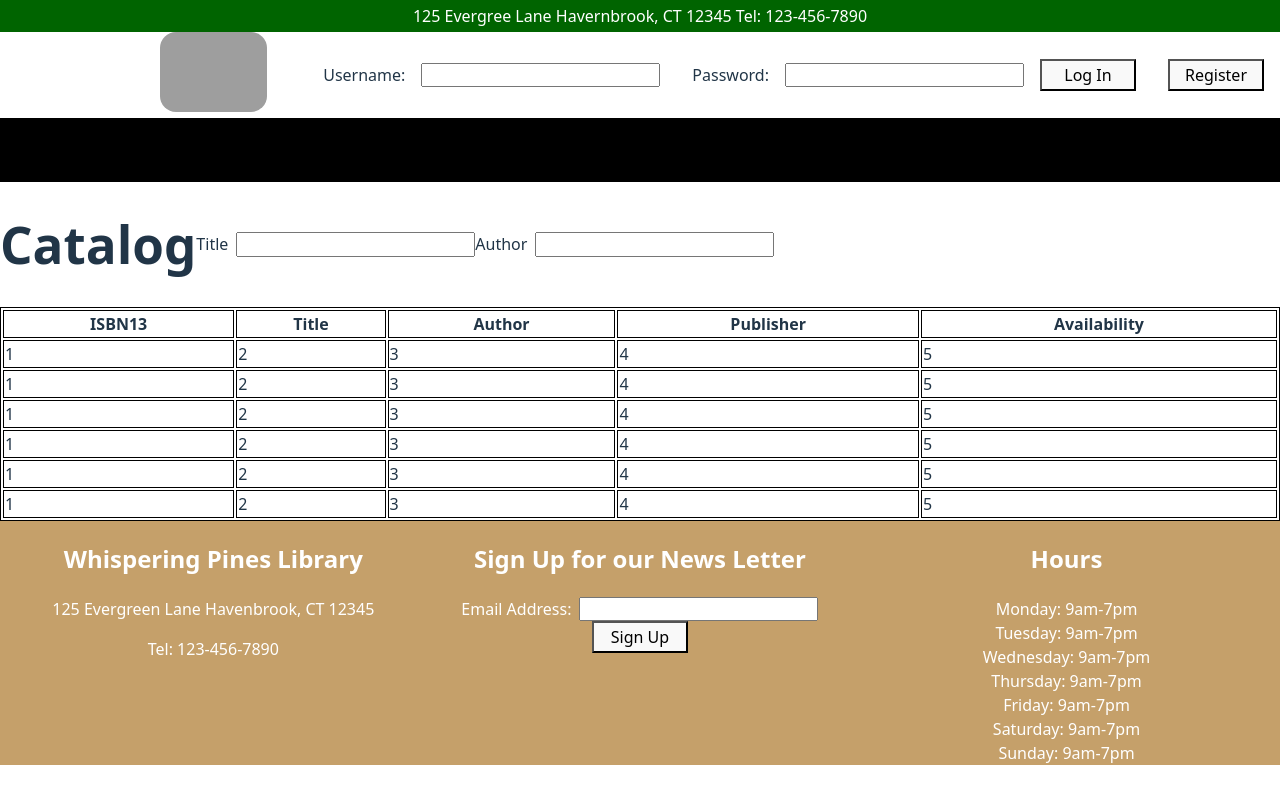
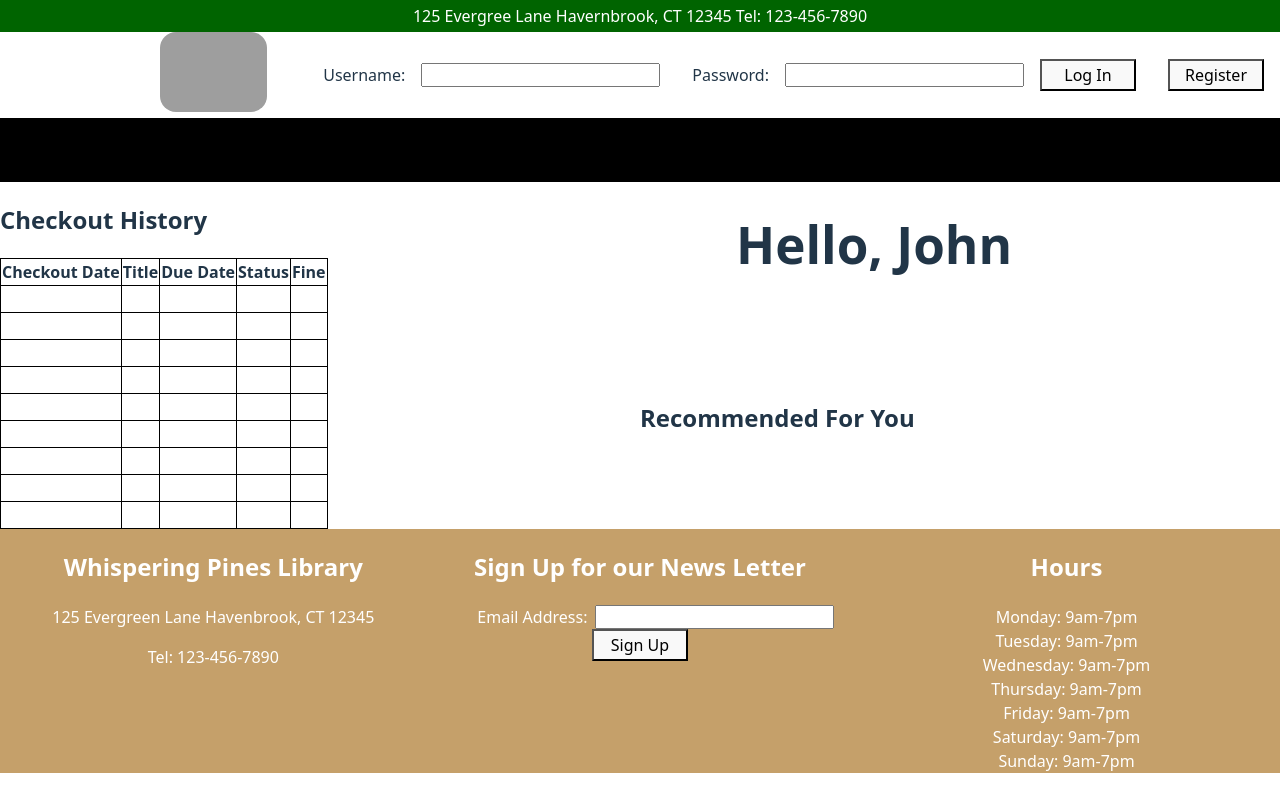
Before and after one commit to mquigs00/WhisperingPines, a React (Vite) app in the folder WhisperingPinesApplication/client/: page / in a window 1280 px wide. Built offline with nearby package versions, Linux system fonts and the light colour scheme; grey boxes are pictures that could not be loaded.

Commit message:
Continuing MVP of front-end

```diff
--- a/WhisperingPinesApplication/client/src/App.jsx
+++ b/WhisperingPinesApplication/client/src/App.jsx
@@ -3,13 +3,14 @@ import Footer from './components/Footer.jsx';
 import Home from './components/Home.jsx';
 import Account from './components/Account.jsx';
 import Catalog from './components/Catalog.jsx';
+import BookPage from './components/BookPage.jsx';
 
 function App() {
   return (
     <div className="app">
       <Header></Header>
       <main>
-        <Catalog></Catalog>
+        <Account></Account>
       </main>
       <Footer></Footer>
     </div>
--- a/WhisperingPinesApplication/client/src/components/Account.jsx
+++ b/WhisperingPinesApplication/client/src/components/Account.jsx
@@ -1,59 +1,99 @@
-import AccountCSS from './Account.module.css';
+import AccountCSS from "./Account.module.css";
 
 const Account = () => {
+    const user = {
+        id: 1,
+        first_name: "John",
+        last_name: "Doe"
+    }
+
     return (
-        <div>
-            <h1>Account</h1>
-            <h2>Already a member?</h2>
-            <form className={AccountCSS.formcontainer} action="">
-                <div>
-                    <label htmlFor="">Username:</label>
-                    <input className={AccountCSS.account_input} type="text" />
-                </div>
-                <div>
-                    <label htmlFor="">Password:</label>
-                    <input className={AccountCSS.account_input} type="text" />
-                </div>
-                <button type='submit'>Login</button>
-                <button type='reset'>Clear</button>
-            </form>
-            <h2>Register</h2>
-            <form className={AccountCSS.formcontainer} action="">
-                <div>
-                    <label htmlFor="">First Name:</label>
-                    <input className={AccountCSS.account_input} type="text" />
-                </div>
-                <div>
-                    <label htmlFor="">Middle Name:</label>
-                    <input className={AccountCSS.account_input} type="text" />
-                </div>
-                <div>
-                    <label htmlFor="">Last Name:</label>
-                    <input className={AccountCSS.account_input} type="text" />
-                </div>
-                <div>
-                    <label htmlFor="">Date of Birth:</label>
-                    <input className={AccountCSS.account_input} type="text" />
-                </div>
-                <div>
-                    <label htmlFor="">Phone Number:</label>
-                    <input className={AccountCSS.account_input} type="text" />
-                </div>
-                <div>
-                    <label htmlFor="">Email Address:</label>
-                    <input className={AccountCSS.account_input} type="text" />
-                </div>
-                <div>
-                    <label htmlFor="">Password:</label>
-                    <input className={AccountCSS.account_input} type="text" />
-                </div>
-                <div>
-                    <label htmlFor="">Password:</label>
-                    <input className={AccountCSS.account_input} type="text" />
-                </div>
-                <button type='submit'>Register</button>
-                <button type='reset'>Clear</button>
-            </form>
+        <div className={AccountCSS.account_grid}>
+            <section className={AccountCSS.welcome}>
+                <h1>Hello, {user.first_name}</h1>
+            </section>
+            <section className={AccountCSS.checkout_history}>
+                <h2>Checkout History</h2>
+                <table>
+                    <thead>
+                        <tr>
+                            <th className={AccountCSS.table_cell}>Checkout Date</th>
+                            <th className={AccountCSS.table_cell}>Title</th>
+                            <th className={AccountCSS.table_cell}>Due Date</th>
+                            <th className={AccountCSS.table_cell}>Status</th>
+                            <th className={AccountCSS.table_cell}>Fine</th>
+                        </tr>
+                    </thead>
+                    <tbody>
+                        <tr>
+                            <td className={AccountCSS.table_cell}></td>
+                            <td className={AccountCSS.table_cell}></td>
+                            <td className={AccountCSS.table_cell}></td>
+                            <td className={AccountCSS.table_cell}></td>
+                            <td className={AccountCSS.table_cell}></td>
+                        </tr>
+                        <tr>
+                            <td className={AccountCSS.table_cell}></td>
+                            <td className={AccountCSS.table_cell}></td>
+                            <td className={AccountCSS.table_cell}></td>
+                            <td className={AccountCSS.table_cell}></td>
+                            <td className={AccountCSS.table_cell}></td>
+                        </tr>
+                        <tr>
+                            <td className={AccountCSS.table_cell}></td>
+                            <td className={AccountCSS.table_cell}></td>
+                            <td className={AccountCSS.table_cell}></td>
+                            <td className={AccountCSS.table_cell}></td>
+                            <td className={AccountCSS.table_cell}></td>
+                        </tr>
+                        <tr>
+                            <td className={AccountCSS.table_cell}></td>
+                            <td className={AccountCSS.table_cell}></td>
+                            <td className={AccountCSS.table_cell}></td>
+                            <td className={AccountCSS.table_cell}></td>
+                            <td className={AccountCSS.table_cell}></td>
+                        </tr>
+                        <tr>
+                            <td className={AccountCSS.table_cell}></td>
+                            <td className={AccountCSS.table_cell}></td>
+                            <td className={AccountCSS.table_cell}></td>
+                            <td className={AccountCSS.table_cell}></td>
+                            <td className={AccountCSS.table_cell}></td>
+                        </tr>
+                        <tr>
+                            <td className={AccountCSS.table_cell}></td>
+                            <td className={AccountCSS.table_cell}></td>
+                            <td className={AccountCSS.table_cell}></td>
+                            <td className={AccountCSS.table_cell}></td>
+                            <td className={AccountCSS.table_cell}></td>
+                        </tr>
+                        <tr>
+                            <td className={AccountCSS.table_cell}></td>
+                            <td className={AccountCSS.table_cell}></td>
+                            <td className={AccountCSS.table_cell}></td>
+                            <td className={AccountCSS.table_cell}></td>
+                            <td className={AccountCSS.table_cell}></td>
+                        </tr>
+                        <tr>
+                            <td className={AccountCSS.table_cell}></td>
+                            <td className={AccountCSS.table_cell}></td>
+                            <td className={AccountCSS.table_cell}></td>
+                            <td className={AccountCSS.table_cell}></td>
+                            <td className={AccountCSS.table_cell}></td>
+                        </tr>
+                        <tr>
+                            <td className={AccountCSS.table_cell}></td>
+                            <td className={AccountCSS.table_cell}></td>
+                            <td className={AccountCSS.table_cell}></td>
+                            <td className={AccountCSS.table_cell}></td>
+                            <td className={AccountCSS.table_cell}></td>
+                        </tr>
+                    </tbody>
+                </table>
+            </section>
+            <section>
+                <h2>Recommended For You</h2>
+            </section>
         </div>
     )
 }
--- a/WhisperingPinesApplication/client/src/components/Account.module.css
+++ b/WhisperingPinesApplication/client/src/components/Account.module.css
@@ -1,3 +1,18 @@
-.account_input {
-    margin-bottom: 1rem;
+.account_grid {
+    display: grid;
+    grid-template-columns: 1fr 1fr;
+    grid-template-rows: auto auto;
 }
+
+.welcome {
+    padding-left: 6rem;
+    box-sizing: border-box;
+}
+
+.checkout_history {
+    grid-row: 1 / span 2;
+}
+
+.table_cell {
+    height: 1.5rem;
+}
--- /dev/null
+++ b/WhisperingPinesApplication/client/src/components/BookPage.jsx
@@ -0,0 +1,41 @@
+import BookPageCSS from './BookPage.module.css';
+
+const BookPage = () => {
+    const book = {
+        id: 1,
+        title: "Christmas In Minnesota",
+        author: "Wally Lamb",
+        publisher: "Harper Collins Publishers",
+        isbn13: "9780060534295",
+        isbn10: "006053429X",
+        year_published: "2003",
+        num_pages: 368,
+        format: "Hardcover",
+        availability: "In",
+        cover_url: "https://whispering-pines-images.s3.us-east-2.amazonaws.com/book-covers/Christmas_In_Minnesota.jpg"
+    }
+
+    return (
+        <div className={BookPageCSS.book_view}>
+            <div className={BookPageCSS.book_details}>
+                <h1 className={BookPageCSS.title}>{book.title}</h1>
+                <p className={BookPageCSS.book_detail}>Author: {book.author}</p>
+                <p className={BookPageCSS.book_detail}>Publisher: {book.publisher} </p>
+                <p className={BookPageCSS.book_detail}>Published: {book.year_published}</p>
+                <p className={BookPageCSS.book_detail}>Pages: {book.num_pages}</p>
+                <p className={BookPageCSS.book_detail}>Format: {book.format}</p>
+                <p className={BookPageCSS.book_detail}>ISBN13: {book.isbn13}</p>
+                <p className={BookPageCSS.book_detail}>ISBN10: {book.isbn10}</p>
+                <p>Availability: {book.availability}</p>
+                <button className={BookPageCSS.book_button}>Check Out</button>
+                <button className={BookPageCSS.book_button}>Hold</button>
+            </div>
+
+            <div className={BookPageCSS.book_cover}>
+                <img src={book.cover_url} alt="" />
+            </div>
+        </div>
+    )
+}
+
+export default BookPage;
--- a/WhisperingPinesApplication/client/src/components/Catalog.jsx
+++ b/WhisperingPinesApplication/client/src/components/Catalog.jsx
@@ -3,18 +3,24 @@ import CatalogCSS from './Catalog.module.css';
 const Catalog = () => {
     return (
         <>
-            <div className={CatalogCSS.catalog_sub_header}>
-                <h1>Catalog</h1>
+            <h1 className={CatalogCSS.title}>Search Our Catalog</h1>
+            <div className={CatalogCSS.search_criteria}>
                 <form action="">
-                    <label htmlFor="">Title</label>
-                    <input type="text" />
+                    <label htmlFor="title">Title:</label>
+                    <input type="text" id="title"/>
 
-                    <label htmlFor="">Author</label>
-                    <input type="text" />
+                    <label htmlFor="author">Author:</label>
+                    <input type="text" id="author"/>
+
+                    <label htmlFor="isbn13">ISBN13:</label>
+                    <input type="text" id="isbn13"/>
+
+                    <button>Search</button>
                 </form>
             </div>
             <div className={CatalogCSS.catalog_table}>
                 <table className={CatalogCSS.table}>
+                    <thead>
                         <tr>
                             <th>ISBN13</th>
                             <th>Title</th>
@@ -22,48 +28,93 @@ const Catalog = () => {
                             <th>Publisher</th>
                             <th>Availability</th>
                         </tr>
+                    </thead>
+                    <tbody>
                         <tr>
-                        <td>1</td>
-                        <td>2</td>
-                        <td>3</td>
-                        <td>4</td>
-                        <td>5</td>
+                            <td>9780060534295</td>
+                            <td>Couldn't Keep It to Myself: Testimonies from Our Imprisoned Sisters</td>
+                            <td>Wally Lamb</td>
+                            <td>HarperCollins Publishers</td>
+                            <td>In</td>
                         </tr>
                         <tr>
-                        <td>1</td>
-                        <td>2</td>
-                        <td>3</td>
-                        <td>4</td>
-                        <td>5</td>
+                            <td>-</td>
+                            <td>-</td>
+                            <td>-</td>
+                            <td>-</td>
+                            <td>-</td>
                         </tr>
                         <tr>
-                        <td>1</td>
-                        <td>2</td>
-                        <td>3</td>
-                        <td>4</td>
-                        <td>5</td>
+                            <td>-</td>
+                            <td>-</td>
+                            <td>-</td>
+                            <td>-</td>
+                            <td>-</td>
                         </tr>
                         <tr>
-                        <td>1</td>
-                        <td>2</td>
-                        <td>3</td>
-                        <td>4</td>
-                        <td>5</td>
+                            <td>-</td>
+                            <td>-</td>
+                            <td>-</td>
+                            <td>-</td>
+                            <td>-</td>
                         </tr>
                         <tr>
-                        <td>1</td>
-                        <td>2</td>
-                        <td>3</td>
-                        <td>4</td>
-                        <td>5</td>
+                            <td>-</td>
+                            <td>-</td>
+                            <td>-</td>
+                            <td>-</td>
+                            <td>-</td>
                         </tr>
                         <tr>
-                        <td>1</td>
-                        <td>2</td>
-                        <td>3</td>
-                        <td>4</td>
-                        <td>5</td>
+                            <td>-</td>
+                            <td>-</td>
+                            <td>-</td>
+                            <td>-</td>
+                            <td>-</td>
                         </tr>
+                        <tr>
+                            <td>-</td>
+                            <td>-</td>
+                            <td>-</td>
+                            <td>-</td>
+                            <td>-</td>
+                        </tr>
+                        <tr>
+                            <td>-</td>
+                            <td>-</td>
+                            <td>-</td>
+                            <td>-</td>
+                            <td>-</td>
+                        </tr>
+                        <tr>
+                            <td>-</td>
+                            <td>-</td>
+                            <td>-</td>
+                            <td>-</td>
+                            <td>-</td>
+                        </tr>
+                        <tr>
+                            <td>-</td>
+                            <td>-</td>
+                            <td>-</td>
+                            <td>-</td>
+                            <td>-</td>
+                        </tr>
+                        <tr>
+                            <td>-</td>
+                            <td>-</td>
+                            <td>-</td>
+                            <td>-</td>
+                            <td>-</td>
+                        </tr>
+                        <tr>
+                            <td>-</td>
+                            <td>-</td>
+                            <td>-</td>
+                            <td>-</td>
+                            <td>-</td>
+                        </tr>
+                    </tbody>
                 </table>
             </div>
         </>
--- a/WhisperingPinesApplication/client/src/components/Catalog.module.css
+++ b/WhisperingPinesApplication/client/src/components/Catalog.module.css
@@ -1,7 +1,14 @@
-.catalog_sub_header {
+.title {
+    text-align: center;
+    font-size: 1em;
+}
+
+.search_criteria {
     display: flex;
     width: 100%;
     align-items: center;
+    justify-content: center;
+
 }
 
 .catalog_table {
@@ -10,11 +17,24 @@
     width: 100%;
 }
 
+label {
+    margin-left: 2rem;
+}
+
 .table {
-    width: 100%;
+    width: 95%;
     height: 100%;
+    margin: auto;
+    margin-top: 2rem;
+    margin-bottom: 2rem;
+    text-overflow: ellipsis;
 }
 
 table, th, td {
     border: 1px solid black;
+    border-collapse: collapse;
 }
+
+td {
+    text-align: center;
+}
--- a/WhisperingPinesApplication/client/src/components/Home.module.css
+++ b/WhisperingPinesApplication/client/src/components/Home.module.css
@@ -1,7 +1,6 @@
 .home {
     display: grid;
     grid-template-columns: 1fr 1fr;
-    grid-template-rows: 1fr 1fr;
     grid-template-rows: auto auto;
 }
 
--- /dev/null
+++ b/WhisperingPinesApplication/client/src/components/Register.module.css
@@ -0,0 +1,3 @@
+.account_input {
+    margin-bottom: 1rem;
+}
```
Also changed, not shown: WhisperingPinesApplication/client/src/components/Admin.jsx (added, +7 -0 lines), WhisperingPinesApplication/client/src/components/BookPage.module.css (added, +24 -0 lines), WhisperingPinesApplication/client/src/components/Register.jsx (added, +61 -0 lines), WhisperingPinesApplication/client/src/components/Admin.module.css (added). Lines whose indentation alone changed are shown as unchanged.
